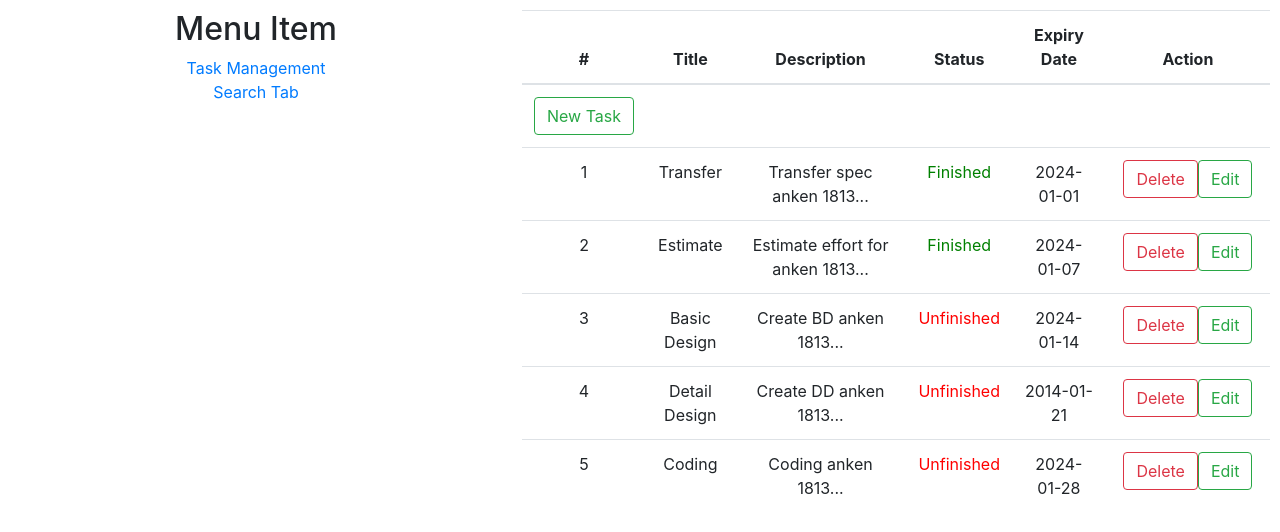
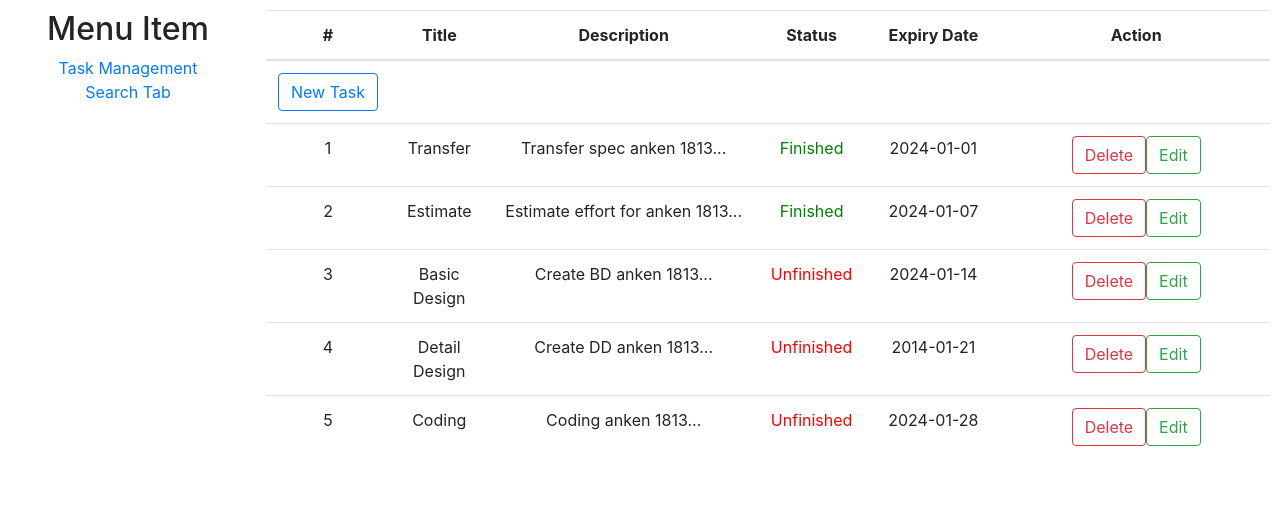
Before and after one commit to nhatyg/taskManagement, a React (Create React App) app: page / in a window 1280 px wide. Shown: the top 532 px of the page. Built offline with nearby package versions, Linux system fonts and the light colour scheme.

Commit message:
update src

```diff
--- a/src/App.js
+++ b/src/App.js
@@ -29,7 +29,7 @@ function App() {
         <div
           style={{
             padding: "10px",
-            width: "40%",
+            width: "20%",
           }}
         >
           <ul style={{ listStyleType: "none", padding: 0 }}>
--- a/src/components/Task.js
+++ b/src/components/Task.js
@@ -47,7 +47,7 @@ class TaskList extends React.Component {
         <tbody>
           <tr>
             <td>
-              <button type="button" className="btn btn-outline-success" onClick={this.handleDelete}>
+              <button type="button" className="btn btn-outline-primary" onClick={this.handleDelete}>
                 New Task
               </button>
             </td>
```
